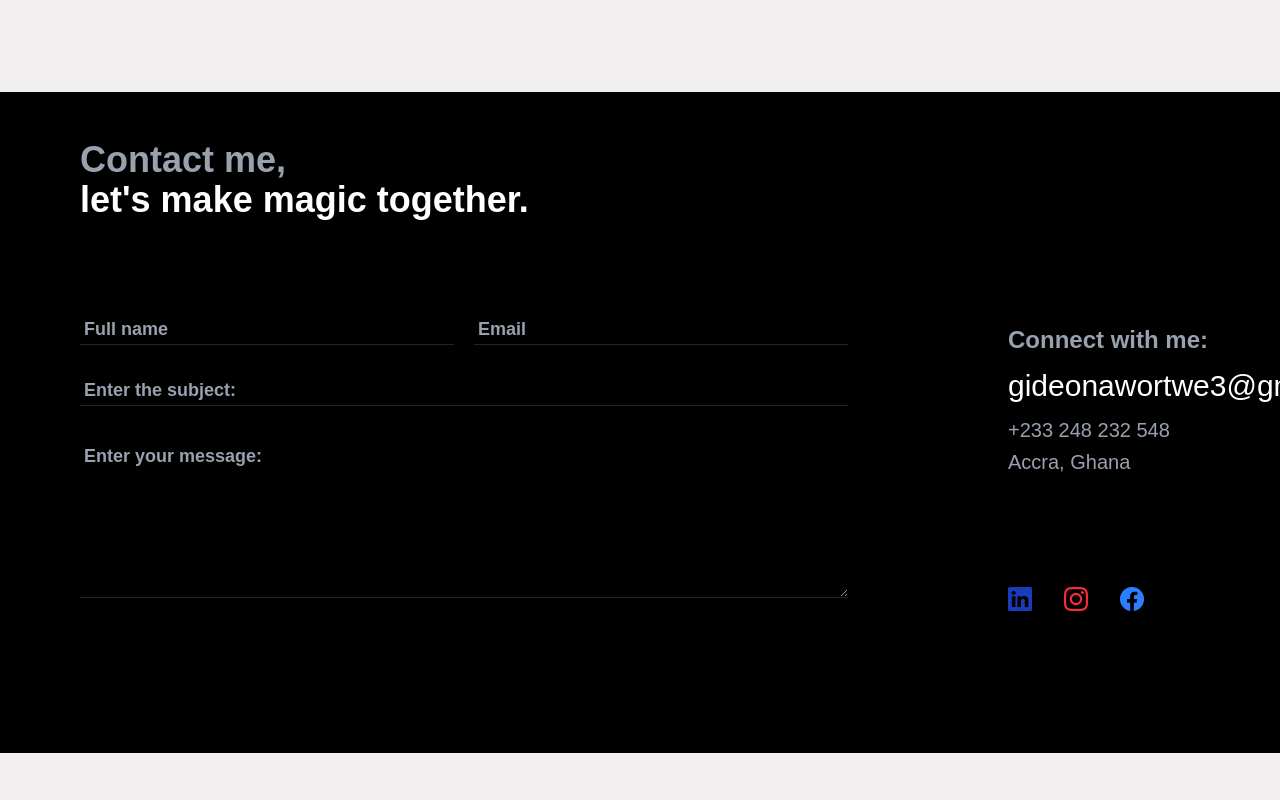
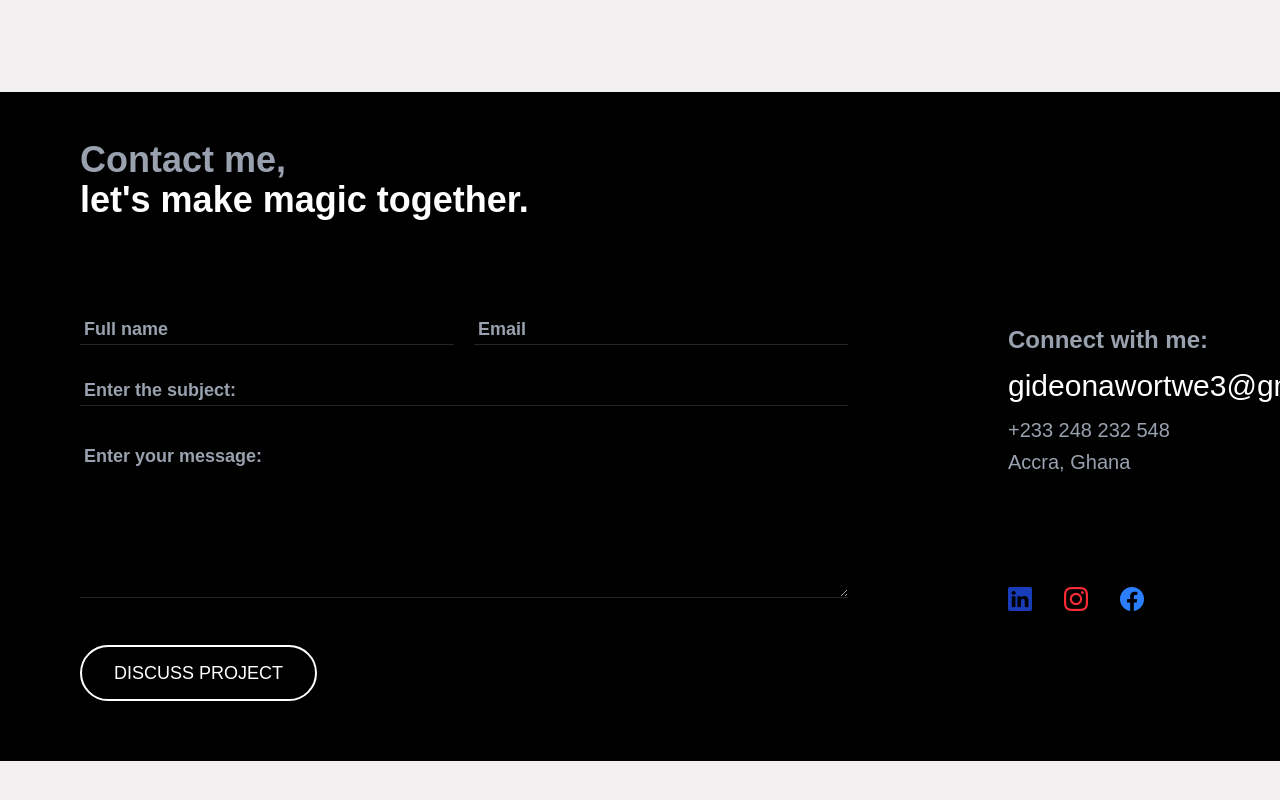
Before and after one commit to Walker-Gideon/walker.dev, a React (Vite) app: page / in a window 1280 px wide. Shown: the part 5984-6784 px from the top of the page. Built offline with nearby package versions, Linux system fonts and the light colour scheme; a web font is replaced by a local one.

Commit message:
Make changes in the button component in all the section

```diff
--- a/src/components/About.jsx
+++ b/src/components/About.jsx
@@ -1,5 +1,4 @@
 import { useState } from "react";
-import Button from "./Button";
 import Hobbies from "./Hobbies";
 import creatorImage from "../assets/me.jpg";
 
--- a/src/components/Button.jsx
+++ b/src/components/Button.jsx
@@ -1,4 +1,4 @@
-function Button({ children, onClick, type }) {
+function Button({ children, onClick, type, borderCol, textCol }) {
   const styling = {
     secondary: " bg-transparent font-medium text-gray-300 cursor-pointer",
     transparent: "text-3xl text-black cursor-pointer",
@@ -13,7 +13,7 @@ function Button({ children, onClick, type }) {
 
   return (
     <button
-      className="border-2 rounded-full border-black uppercase px-8 py-3 text-lg text-center text-black font-medium cursor-pointer"
+      className={`border-2 rounded-full ${borderCol} uppercase px-8 py-3 text-lg text-center ${textCol} font-medium cursor-pointer`}
       onClick={onClick}
     >
       {children}
--- a/src/components/ContactForm.jsx
+++ b/src/components/ContactForm.jsx
@@ -32,7 +32,7 @@ function ContactForm() {
         />
       </div>
 
-      <div className="mb-8">
+      <div className="mb-10">
         <textarea
           type="text"
           placeholder="Enter your message:"
@@ -40,7 +40,13 @@ function ContactForm() {
         ></textarea>
       </div>
 
-      <Button onClick={handleSubmit}>Discuss Project</Button>
+      <Button
+        onClick={handleSubmit}
+        borderCol="border-white"
+        textCol="text-white"
+      >
+        Discuss Project
+      </Button>
     </form>
   );
 }
--- a/src/components/Hero.jsx
+++ b/src/components/Hero.jsx
@@ -14,7 +14,7 @@ function Hero() {
           Lorem ipsum dolor sit amet consectetur adipisicing elit. Reiciendis
         </p>
 
-        <Button>
+        <Button borderCol="border-black" textCol="text-black">
           let's talk <span className="pl-1 font-bold">&darr;</span>
         </Button>
       </div>
```
